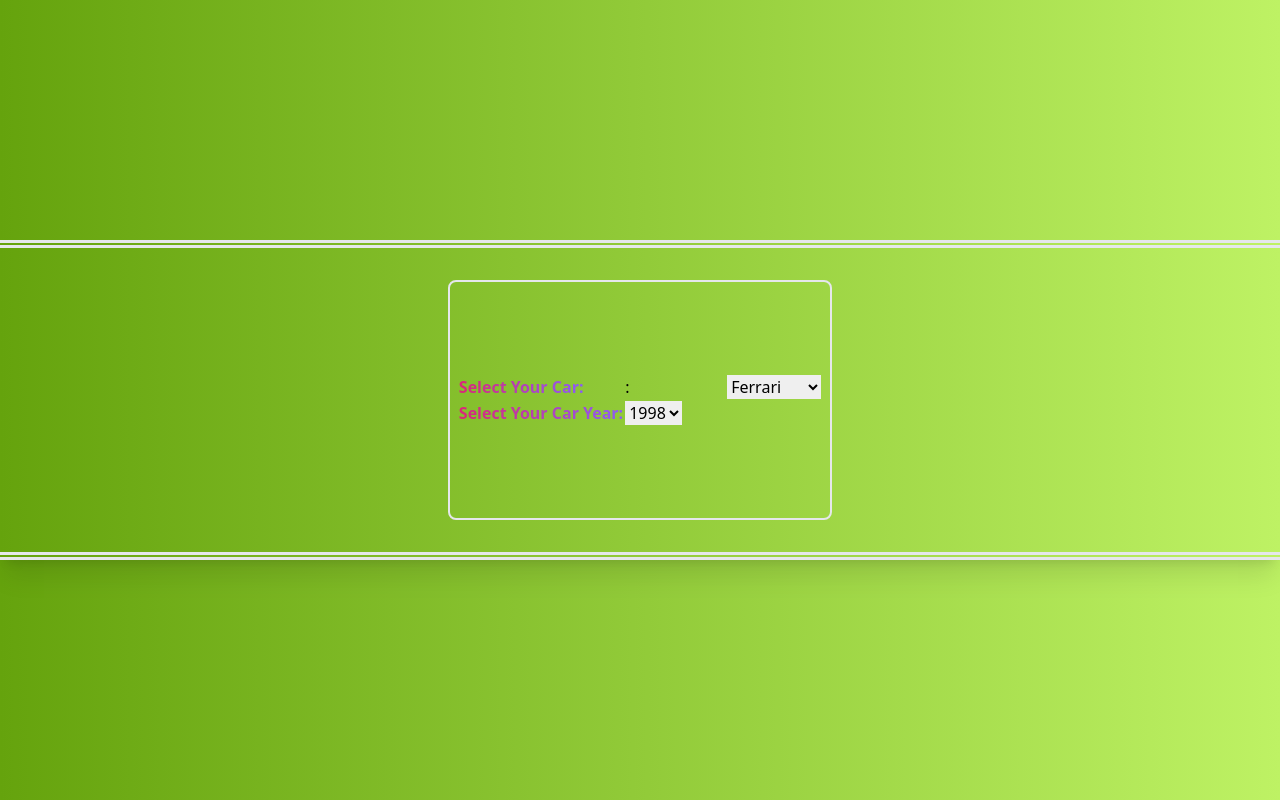
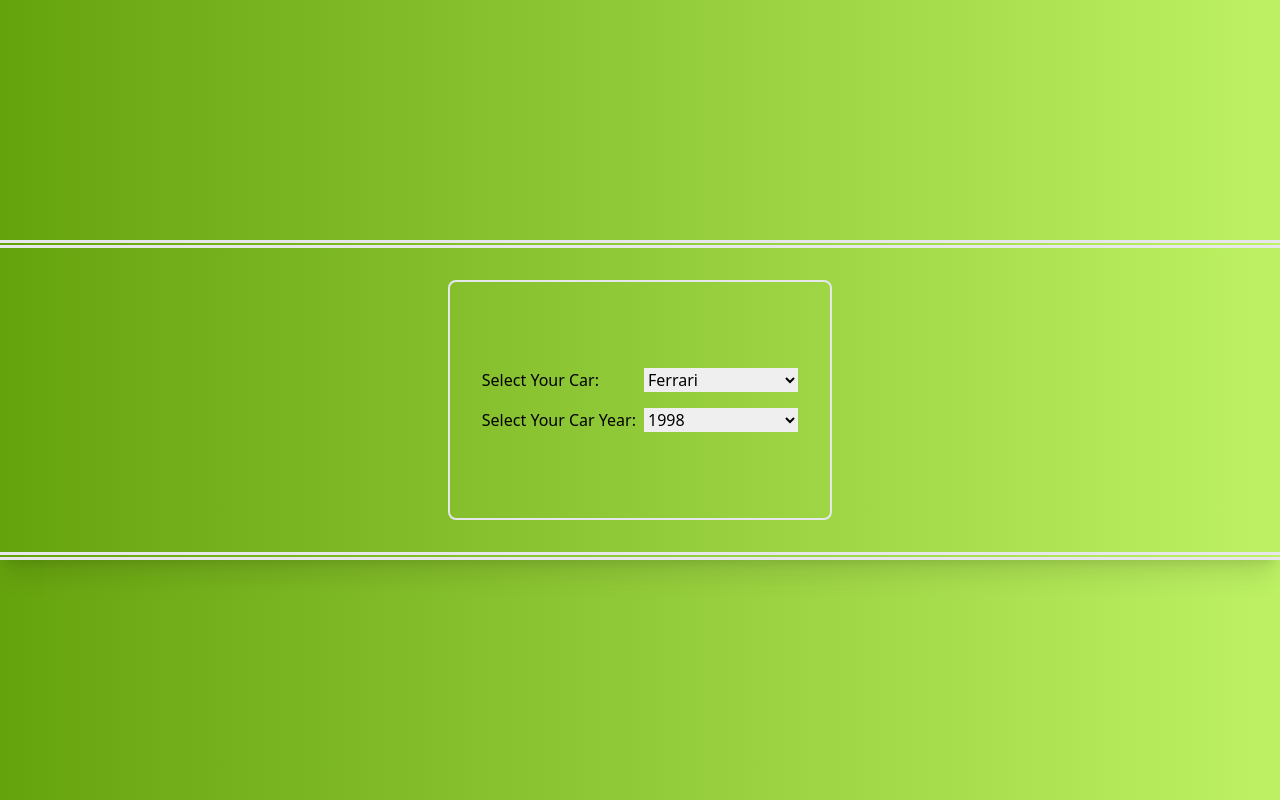
Before and after one commit to Yigityaldiz/react-101, a React (Create React App) app: page / in a window 1280 px wide. Built offline with nearby package versions, Linux system fonts and the light colour scheme.

Commit message:
Used UseState

```diff
--- a/src/App.js
+++ b/src/App.js
@@ -1,10 +1,9 @@
+// import React from "react";
+// import SelectYear from "./components/selectYear";
+import { useState } from "react";
+import Select from "./components/select_options";
 
-import React from "react";
-import Select from "./components/select_options";
-import SelectYear from  "./components/selectYear";
-
-
-const options = [
+export const options = [
   {
     label: "Ferrari",
     year: 1998,
@@ -17,49 +16,31 @@ const options = [
     label: "Mercedes",
     year: 2000,
   },
-
-
 ];
-
-function App() {
-
-
-  return (
-    <div id="App" class=" flex justify-center h-screen items-center bg-gradient-to-r from-lime-600 to-lime-300 " >
-
-      <div class="flex justify-center items-center h-80 w-screen border-y-8 border-double shadow-xl">
-        <div class="w-96 h-60 border-2 rounded-lg flex justify-center items-center">
-
-          <table class="table-auto">
-
-            <tbody>
-              <tr>
-                <td><span class="font-bold bg-clip-text text-transparent bg-gradient-to-r from-pink-600 to-violet-500">Select Your Car:</span></td>
-                <td><Select options={options}/></td>
-              </tr>
-
-              <tr>
-                <td><span class="font-bold bg-clip-text text-transparent bg-gradient-to-r from-pink-600 to-violet-500">Select Your Car Year:</span></td>
-                <td><SelectYear options={options}  /></td>
-
-
-              </tr>
-
-            </tbody>
-          </table>
-
-        </div>
-
-      </div>
-
-    </div>
-  );
-
-
-}
 
 
 
 
+function App() {
+
+  const [option, setOption] = useState(options);
+  return (
+    <div
+      id="App"
+      class=" flex justify-center h-screen items-center bg-gradient-to-r from-lime-600 to-lime-300 "
+    >
+      <div class="flex justify-center items-center h-80 w-screen border-y-8 border-double shadow-xl">
+        <div class="w-96 h-60 border-2 rounded-lg flex justify-center items-center">
+
+          <div className="flex flex-col gap-y-4">
+            <Select id="car" label="Select Your Car" options={option} />
+            <Select id="year" label="Select Your Car Year" options={option.map((item) => ({ label: item.year }))}
+            />
+          </div>
+        </div>
+      </div>
+    </div>
+  );
+}
 
 export default App;
--- a/src/components/selectYear.jsx
+++ b/src/components/selectYear.jsx
@@ -1,11 +1,11 @@
-export default function SelectYear({options}) {
+export default function SelectYear({option}) {
 
     return (
         <div>
         <select>
 
           {
-            options.map((option) => (
+            option.map((option) => (
                 <option value={option.year}>{option.year}</option>))
 
 
```
Also changed, not shown: src/components/select_options.jsx (line endings or trailing spaces).
